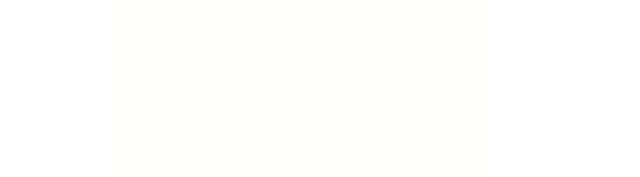
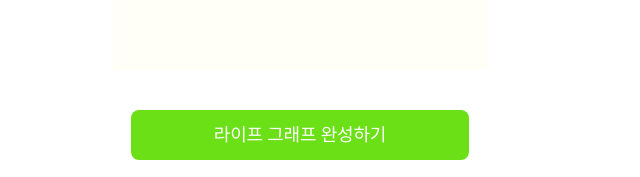
Before and after one commit to sinji2102/WINK-HACKATHON-TEAM2-Client, a React (Vite) app: page /register in a window 1280 px wide. Shown: the part 620-797 px from the top of the page, without its empty margins (340-980 px from the left). Built offline with nearby package versions, Linux system fonts and the light colour scheme; a web font is replaced by a local one.

Commit message:
design: 안 먹힌 디자인 적용

```diff
--- a/src/pages/register/Register.jsx
+++ b/src/pages/register/Register.jsx
@@ -102,7 +102,11 @@
         </S.CircleContainer>
       </S.GraphWrapper>
       {/* TODO : 버튼에 API 연결하기 */}
-      <S.Button onClick={() => checkSubmit()}>라이프 그래프 완성하기</S.Button>
+      <S.ButtonWrapper>
+        <S.Button onClick={() => checkSubmit()}>
+          라이프 그래프 완성하기
+        </S.Button>
+      </S.ButtonWrapper>
     </S.RegisterWrapper>
   );
 };
--- a/src/pages/register/Register.styled.js
+++ b/src/pages/register/Register.styled.js
@@ -101,10 +101,12 @@
 
 export const ButtonWrapper = styled.section`
   display: flex;
-  display: fixed;
   position: sticky;
   bottom: 0;
   margin-top: auto;
+
+  justify-content: center;
+  align-items: center;
 
   z-index: 1;
 
```
